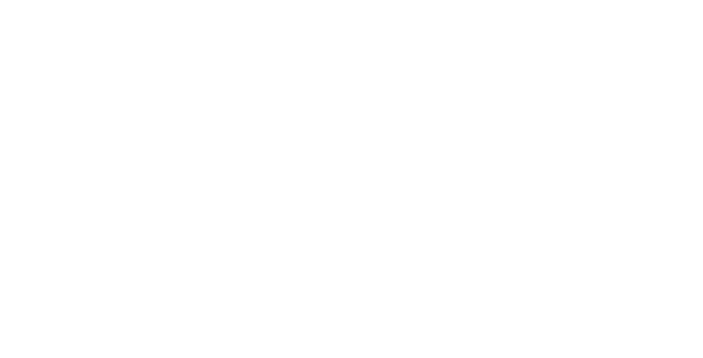
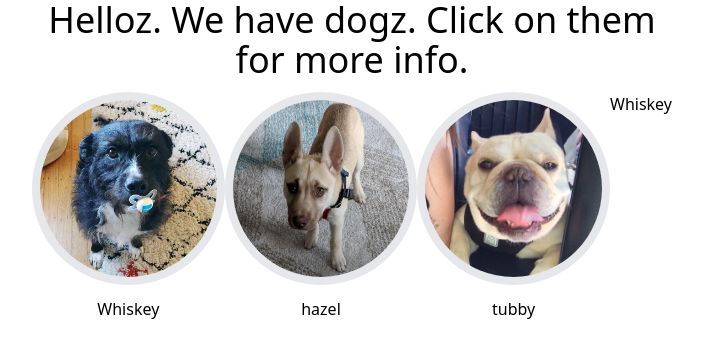
Before and after one commit to pietow/react-router, a React (Create React App) app: page /dogs/Whiskey in a window 1280 px wide. Before the commit this address had no page. Shown: the top 358 px of the page, without its empty margins (288-991 px from the left). Built offline with nearby package versions, Linux system fonts and the light colour scheme.

Commit message:
dog sub path

```diff
--- a/src/App.js
+++ b/src/App.js
@@ -1,27 +1,14 @@
 import { Outlet, Link } from "react-router-dom";
 import "./App.css";
-import hazel from './images/hazel.jpg'
-
+import hazel from "./images/hazel.jpg";
 
 function App() {
   return (
-      <div className="App m-auto flex flex-col items-center h-full w-1/2">
-        <h1 className="text-4xl">Helloz. We have dogz. Click on them for more info.</h1>
-        <div className="flex justify-between w-full pt-3 pb-3">
-          <div className="flex flex-col">
-              <img className="rounded-full border-8 mb-3 w-72" src={hazel} alt="" />
-              <Link to="vocals">hazel</Link>
-          </div>
-          <div className="flex flex-col">
-              <img className="rounded-full border-8 mb-3 w-72" src={hazel} alt="" />
-              <Link to="vocals">Vocals</Link>
-          </div>
-          <div className="flex flex-col">
-              <img className="rounded-full border-8 mb-3 w-72" src={hazel} alt="" />
-              <Link to="vocals">Vocals</Link>
-          </div>
-      </div>
-
+    <div className="App m-auto flex flex-col items-center h-full w-1/2">
+      <h1 className="text-4xl">
+        Helloz. We have dogz. Click on them for more info.
+      </h1>
+      <Outlet />
     </div>
   );
 }
--- a/src/data.js
+++ b/src/data.js
@@ -1,21 +1,27 @@
+import whiskey from './images/whiskey.jpg'
+import hazel from './images/hazel.jpg'
+import tubby from './images/tubby.jpg'
 let dogs = [
   {
     id: 1,
     name: 'Whiskey',
     age: 1,
     str1: 'Amet quia repellat asperiores repellat!',
+    img: whiskey,
   },
   {
     id:2,
     name: 'hazel',
     age: 1,
     str1: 'Amet quia repellat asperiores repellat!',
+    img: hazel,
   },
   {
     id: 3,
     name: 'tubby',
     age: 1,
     str1: 'Amet quia repellat asperiores repellat!',
+    img: tubby,
   }
 ]
 
--- a/src/index.js
+++ b/src/index.js
@@ -1,22 +1,33 @@
-import React from 'react';
-import ReactDOM from 'react-dom';
+import React from "react";
+import ReactDOM from "react-dom";
 import { BrowserRouter, Routes, Route } from "react-router-dom";
-import './index.css';
-import App from './App';
-import Dogs from './routes/dogs'
-import reportWebVitals from './reportWebVitals';
+import "./index.css";
+import App from "./App";
+import Dogs from "./routes/dogs";
+import Dog from "./routes/dog";
+import reportWebVitals from "./reportWebVitals";
 
 ReactDOM.render(
   <BrowserRouter>
     <React.StrictMode>
       <Routes>
         <Route path="/" element={<App />}>
-                    <Route path="dogs" element={<Dogs />}></Route>
+            <Route path="dogs" element={<Dogs />}>
+                <Route path=":dogName" element={<Dog />}></Route>
+            </Route>
+          <Route
+            path="*"
+            element={
+              <main style={{ padding: "1rem" }}>
+                <p>There's nothing here!</p>
+              </main>
+            }
+          />
         </Route>
       </Routes>
     </React.StrictMode>
   </BrowserRouter>,
-  document.getElementById('root')
+  document.getElementById("root")
 );
 
 // If you want to start measuring performance in your app, pass a function
--- /dev/null
+++ b/src/routes/dog.js
@@ -0,0 +1,6 @@
+import { useParams } from 'react-router-dom'
+
+export default function Dog() {
+    let params = useParams()
+    return (<div><h2>{params.dogName}</h2></div>)
+}
--- a/src/routes/dogs.js
+++ b/src/routes/dogs.js
@@ -1,16 +1,17 @@
-import { Link } from 'react-router-dom'
+import { Link, Outlet } from 'react-router-dom'
 import { getDogs } from '../data'
 
 export default function dogs() {
     let dogs = getDogs();
     return (
         <div className="flex justify-between w-full pt-3 pb-3">
-            {dogs.map(dog => {
-                <div className="flex flex-col">
-                    <img className="rounded-full border-8 mb-3 w-72" src={dog.name} alt="" />
-                    <Link to={`/dog/${dog.name}`} key={dog.id}>dog.name</Link>
+            {dogs.map(dog => (
+                <div className="flex flex-col" key={dog.id}>
+                    <img className="rounded-full border-8 mb-3 w-72" src={dog.img} alt="" />
+                    <Link to={`/dogs/${dog.name}`} >{dog.name}</Link>
                 </div>
-            })}
+                ))}
+            <Outlet />
       </div>
     )
 }
```
Lines whose indentation alone changed are shown as unchanged.
